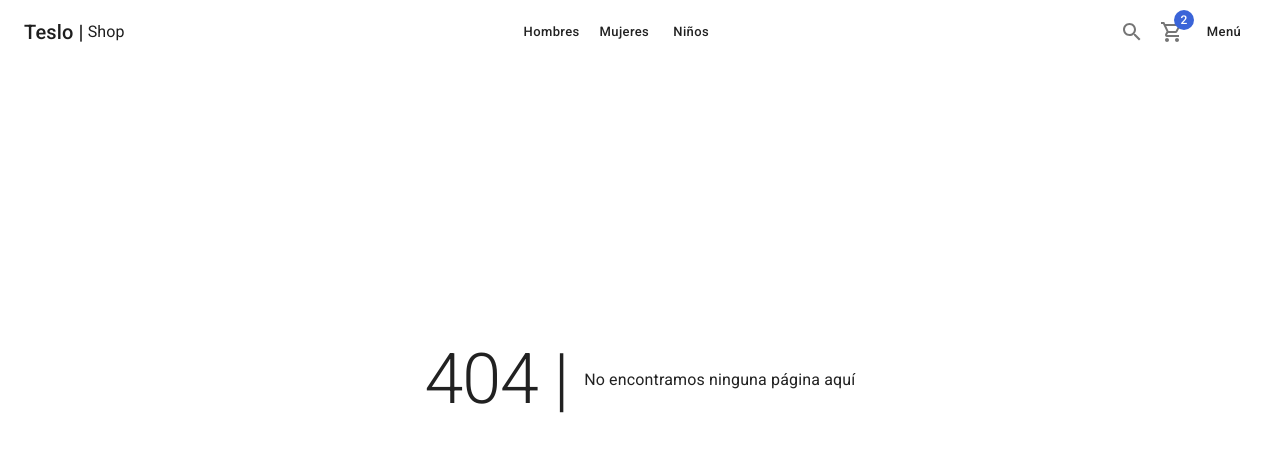
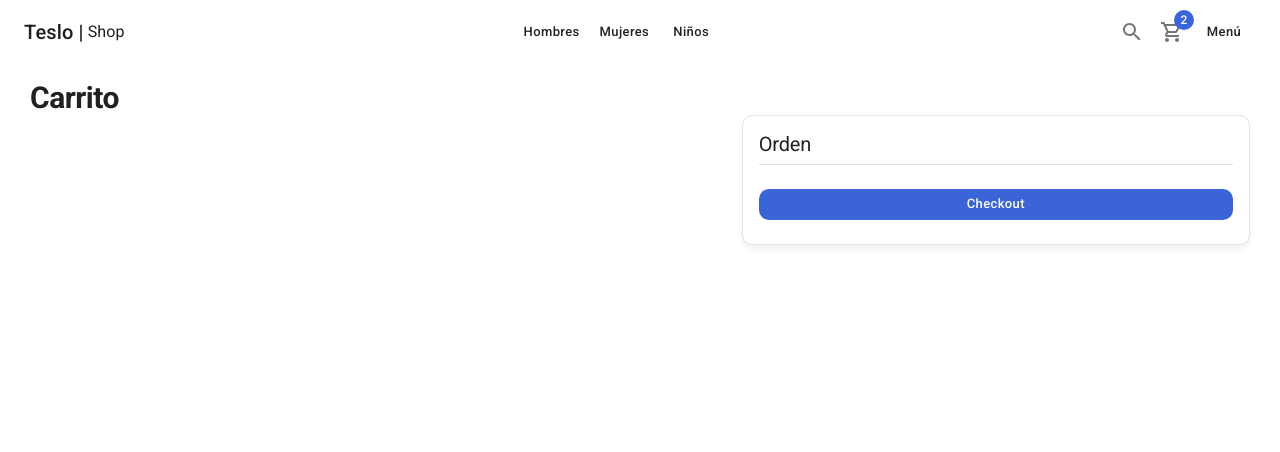
Before and after one commit to iancarlosortega/teslo-shop, a Next.js app: page /cart in a window 1280 px wide. Before the commit this address had no page. Shown: the top 452 px of the page. Built offline with nearby package versions, Linux system fonts and the light colour scheme.

Commit message:
Carrito de compras vacio

```diff
--- /dev/null
+++ b/components/cart/CartList.tsx
@@ -0,0 +1,5 @@
+const productsInCart = {};
+
+export const CartList = () => {
+	return <div>CartList</div>;
+};
--- /dev/null
+++ b/pages/cart/index.tsx
@@ -0,0 +1,44 @@
+import {
+	Box,
+	Button,
+	Card,
+	CardContent,
+	Divider,
+	Grid,
+	Typography,
+} from '@mui/material';
+import React from 'react';
+import { ShopLayout } from '../../components/layouts';
+
+const CartPage = () => {
+	return (
+		<ShopLayout
+			title='Carrito - 3'
+			pageDescription='Carrito de compras de la tienda'>
+			<Typography variant='h1' component='h1'>
+				Carrito
+			</Typography>
+			<Grid container>
+				<Grid item xs={12} sm={7}>
+					{/* CartList */}
+				</Grid>
+				<Grid item xs={12} sm={5}>
+					<Card className='summary-card'>
+						<CardContent>
+							<Typography variant='h2'>Orden</Typography>
+							<Divider sx={{ my: 1 }} />
+							{/* Orden Sumary */}
+							<Box sx={{ mt: 3 }}>
+								<Button color='secondary' className='circular-btn' fullWidth>
+									Checkout
+								</Button>
+							</Box>
+						</CardContent>
+					</Card>
+				</Grid>
+			</Grid>
+		</ShopLayout>
+	);
+};
+
+export default CartPage;
```
Also changed, not shown: components/products/SizeSelector.tsx (+10 -13 lines), pages/cart/empty.tsx (added, +31 -0 lines).
